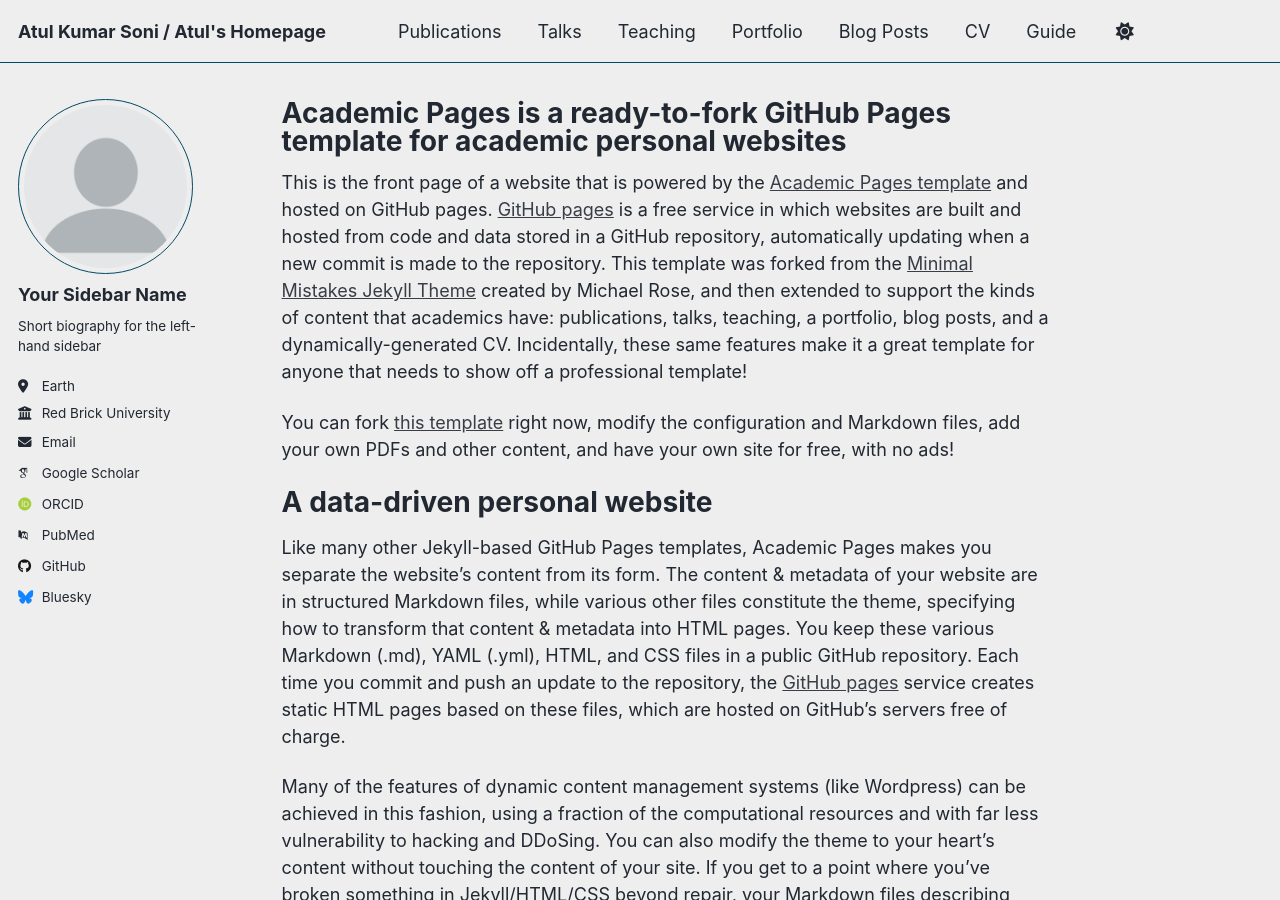
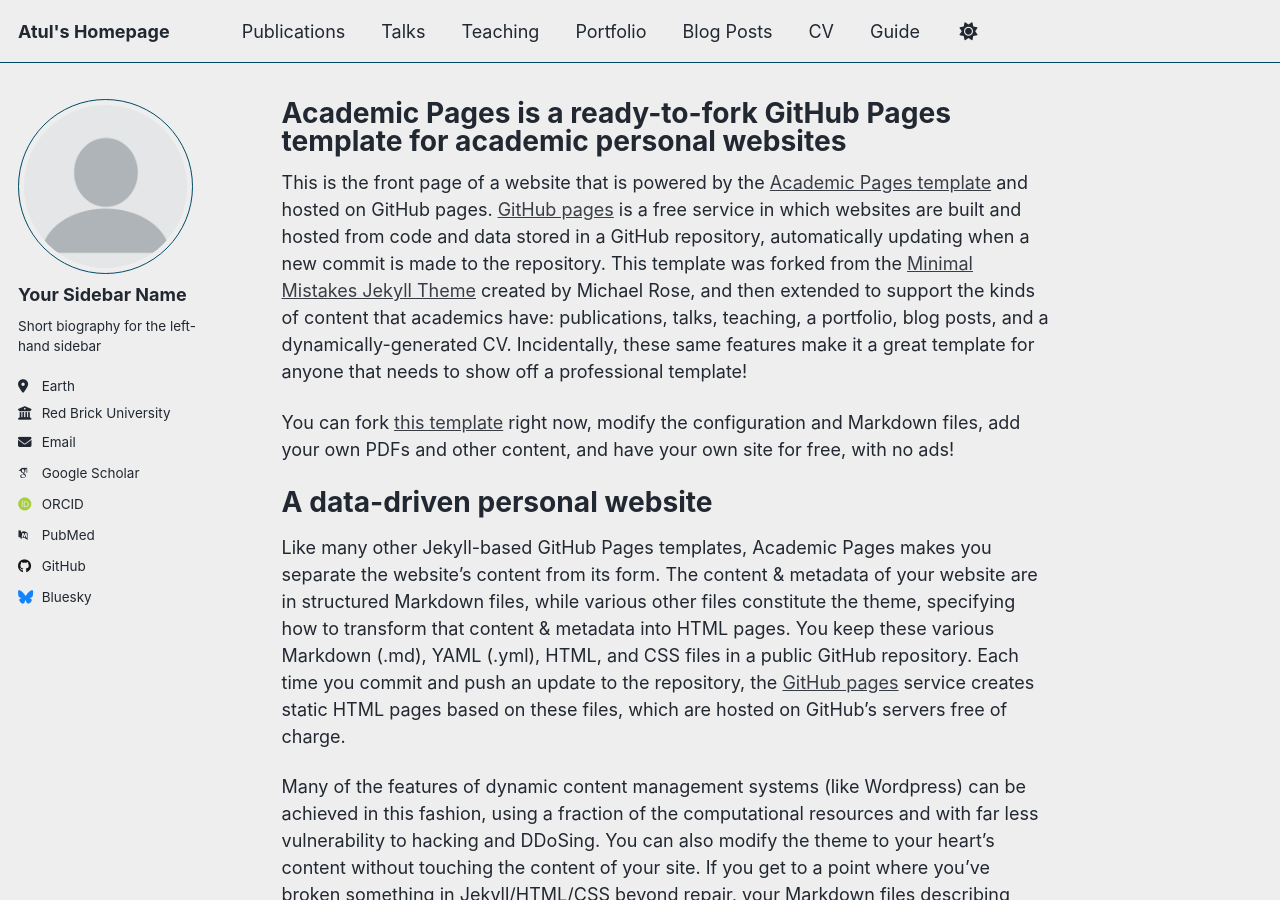
Before and after one commit to AtulSoniX/atulsonix.github.io, a Jekyll site: the page built from _pages/about.md, in a window 1280 px wide and 900 px high. Built offline with Jekyll 4.4.1, drawn with Linux system fonts in a browser that asks for light colours; some web fonts are replaced; a script that is not in the unit is left out.

Commit message:
Update _config.yml

```diff
--- a/_config.yml
+++ b/_config.yml
@@ -9,7 +9,7 @@
 # Basic Site Settings
 locale                   : "en-US"
 site_theme               : "air" # Currently available options are "default", "air"
-title                    : "Atul Kumar Soni / Atul's Homepage"
+title                    : "Atul's Homepage"
 title_separator          : "-"
 name                     : &name "Atul Kumar Soni"
 description              : &description "Transmission Planning Engineer, with a Ph.D. in Power Engineering"
```
